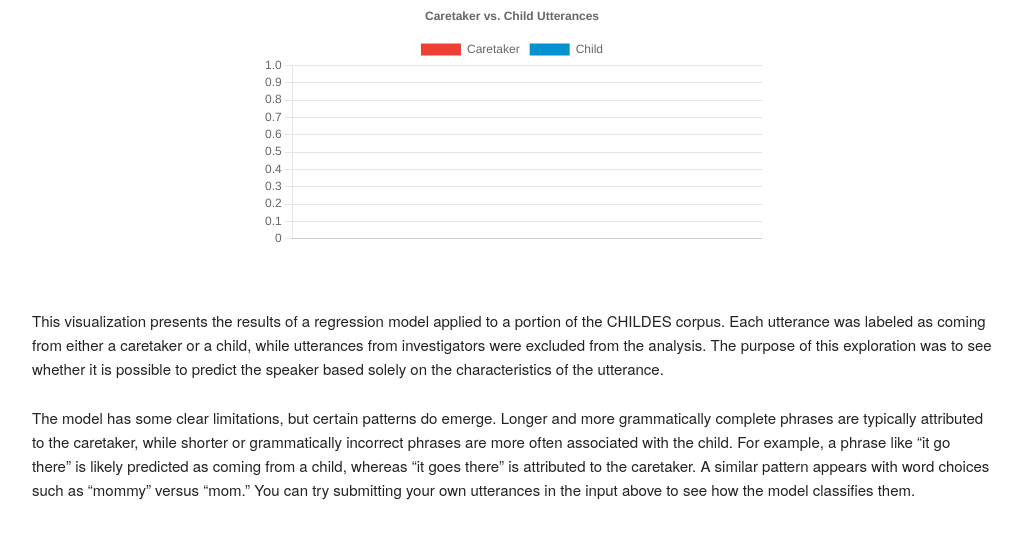
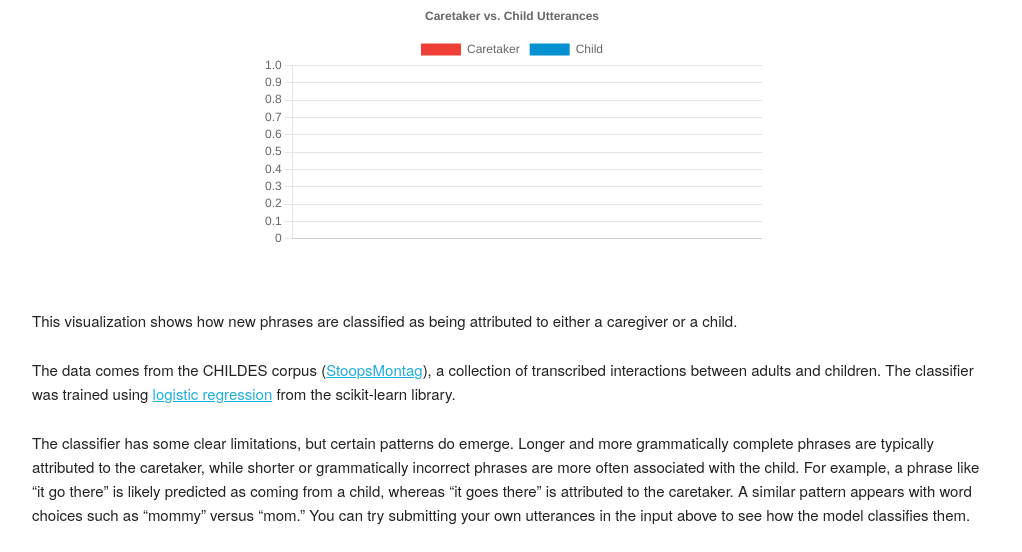
Before and after one commit to okaycj/caretaker-child-utterances, a Flask app: page / in a window 1280 px wide. Shown: the part 346-898 px from the top of the page, without its empty margins (128-1150 px from the left). Before the commit the page ends 846 px from the top, so only its background shows below. Run offline with Flask 3, Linux system fonts and the light colour scheme; data that the repository does not hold is empty.

Commit message:
Update language under plot

```diff
--- a/templates/index.html
+++ b/templates/index.html
@@ -37,11 +37,12 @@
             <div class="chart-container">
                 <canvas id="chart"></canvas>
             </div>
+            <p>This visualization shows how new phrases are classified as being attributed to either a caregiver or a child.</p>
             <p>
-                This visualization presents the results of a regression model applied to a portion of the CHILDES corpus. Each utterance was labeled as coming from either a caretaker or a child, while utterances from investigators were excluded from the analysis. The purpose of this exploration was to see whether it is possible to predict the speaker based solely on the characteristics of the utterance.
+                The data comes from the CHILDES corpus (<a href="https://talkbank.org/childes/access/Eng-NA/StoopsMontag.html">StoopsMontag</a>), a collection of transcribed interactions between adults and children. The classifier was trained using <a href="https://scikit-learn.org/stable/modules/generated/sklearn.linear_model.LogisticRegression.html">logistic regression</a> from the scikit-learn library.
             </p>
             <p>
-                The model has some clear limitations, but certain patterns do emerge. Longer and more grammatically complete phrases are typically attributed to the caretaker, while shorter or grammatically incorrect phrases are more often associated with the child. For example, a phrase like “it go there” is likely predicted as coming from a child, whereas “it goes there” is attributed to the caretaker. A similar pattern appears with word choices such as “mommy” versus “mom.” You can try submitting your own utterances in the input above to see how the model classifies them.
+                The classifier has some clear limitations, but certain patterns do emerge. Longer and more grammatically complete phrases are typically attributed to the caretaker, while shorter or grammatically incorrect phrases are more often associated with the child. For example, a phrase like “it go there” is likely predicted as coming from a child, whereas “it goes there” is attributed to the caretaker. A similar pattern appears with word choices such as “mommy” versus “mom.” You can try submitting your own utterances in the input above to see how the model classifies them.
             </p>
         </div>
     </body>
--- a/wsgi.py
+++ b/wsgi.py
@@ -29,14 +29,13 @@ def index() -> str:
         utterance = " ".join(
             "".join(filter(lambda c: c in alpha, w)) for w in utterance.lower().split()
         )
+        context["utterance"] = utterance
 
         if not utterances or utterances[-1] != utterance:
             prediction = run_prediction(utterance)
             utterances.append(utterance)
             caretaker_percents.append(prediction["caretaker_percent"])
             child_percents.append(prediction["child_percent"])
-
-        context["utterance"] = utterance
 
     session.update(
         utterances=utterances[-5:],
```
